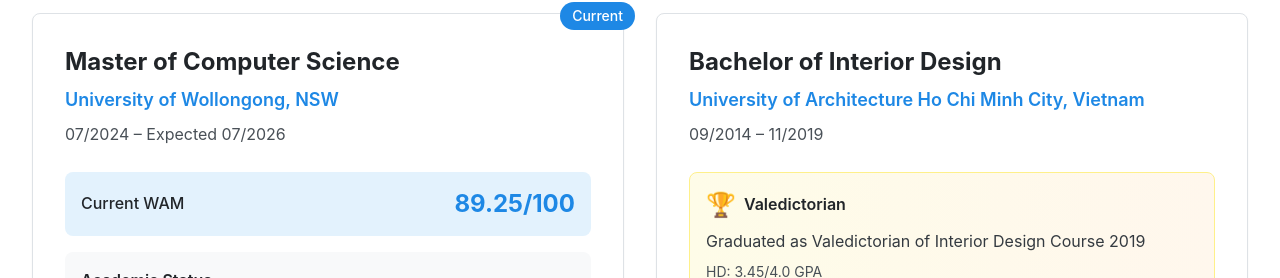
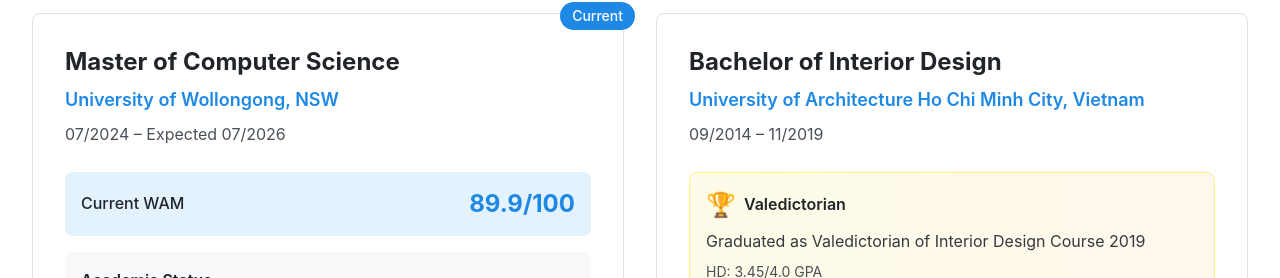
Before and after one commit to id-nynt/250020_Profile-Web, a Next.js app in the folder frontend/: page / in a window 1280 px wide. Shown: the part 2686-2964 px from the top of the page. Built offline with nearby package versions, Linux system fonts and the light colour scheme.

Commit message:
Update information

```diff
--- a/frontend/src/components/Education.tsx
+++ b/frontend/src/components/Education.tsx
@@ -34,7 +34,7 @@
             <div className="space-y-4">
               <div className="flex items-center justify-between p-4 bg-accent-50 rounded-lg">
                 <span className="font-medium text-primary-800">Current WAM</span>
-                <span className="text-2xl font-bold text-accent-600">89.25/100</span>
+                <span className="text-2xl font-bold text-accent-600">89.9/100</span>
               </div>
 
               <div className="p-4 bg-primary-50 rounded-lg">
```
